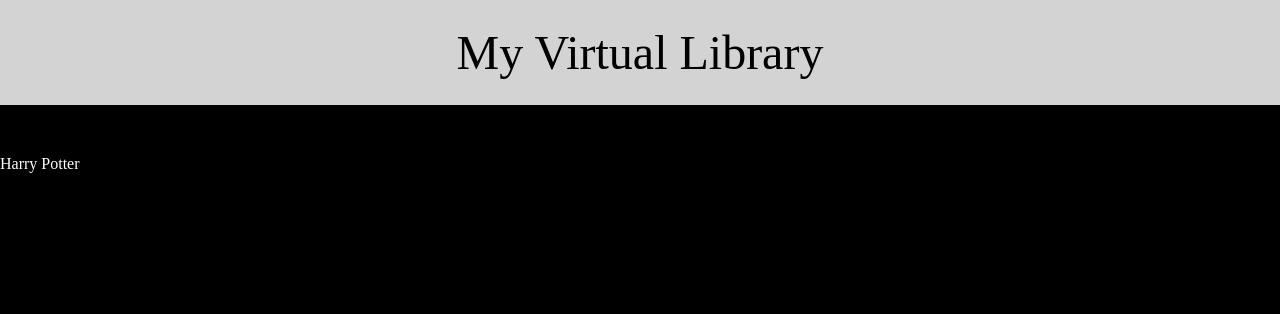
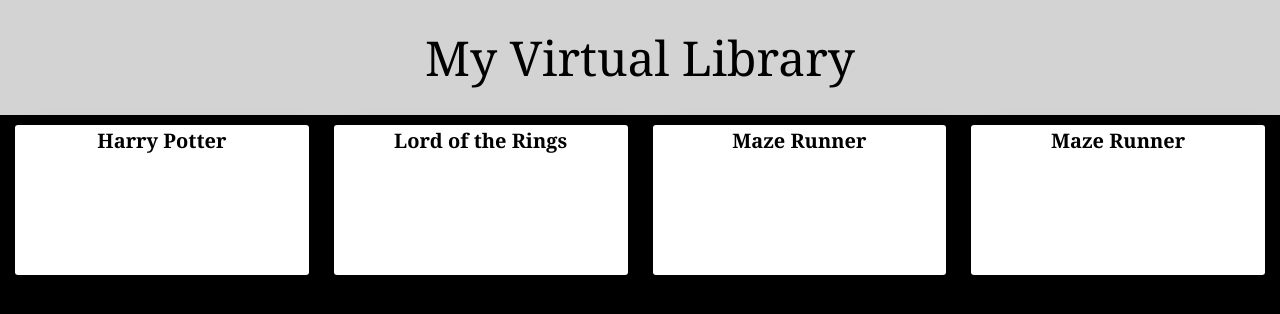
Before and after one commit to gdemko6/library, a plain HTML site: page index.html in a window 1280 px wide. Drawn offline with Linux system fonts and the light colour scheme.

Commit message:
Add styles to the cards so that each book is displayed as a grid item

```diff
--- a/index.html
+++ b/index.html
@@ -10,7 +10,7 @@
 <body>
     <header>My Virtual Library</header>
     <main>
-        <p>content</p>
+
     </main>
 </body>
 </html>
--- a/library.js
+++ b/library.js
@@ -23,4 +23,13 @@ function addBookToLibrary(book) {
 
 const harryPotter = new Book("Harry Potter");
 addBookToLibrary(harryPotter);
+
+const lotr = new Book("Lord of the Rings");
+addBookToLibrary(lotr);
+
+const maze = new Book("Maze Runner");
+addBookToLibrary(maze);
+
+const mazes = new Book("Maze Runner");
+addBookToLibrary(mazes);
 harryPotter.printBooks();
--- a/styles.css
+++ b/styles.css
@@ -2,6 +2,7 @@ html, body {
    margin: 0;
    padding: 0;
    height: 100%;
+   font-family: Georgia, 'Times New Roman', Times, serif;
 }
 
 body {
@@ -21,8 +22,24 @@ header {
 main {
     background-color: black;
     flex: 1;
+    display: grid;
+    grid-template-columns: repeat(auto-fit, minmax(250px, 1fr));
+    gap: 25px;
+    padding: 10px 15px;
+    grid-auto-rows: 150px;
+
 }
 
 .card {
-    color: white;
+    padding: 2px;
+    border-radius: 3px;
+    background-color: white;
+    box-shadow: 10px 10px 30px rgba(0,0,0,0.1);
+
+
 }
+#card-title {
+    font-weight: bold;
+    font-size: 20px;
+    text-align: center;
+}
```
